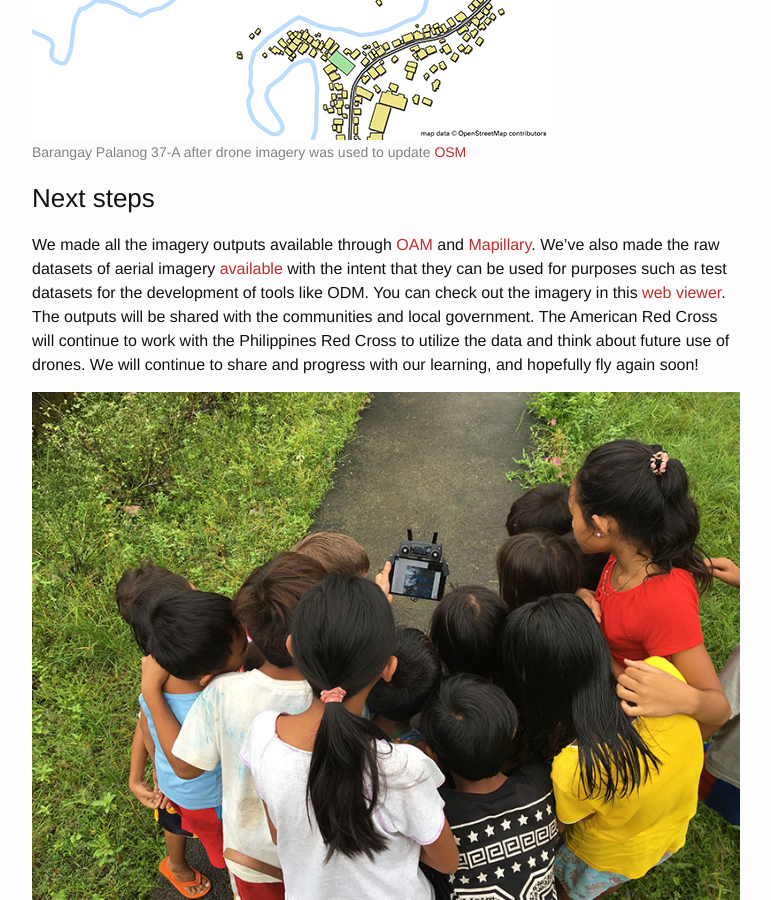
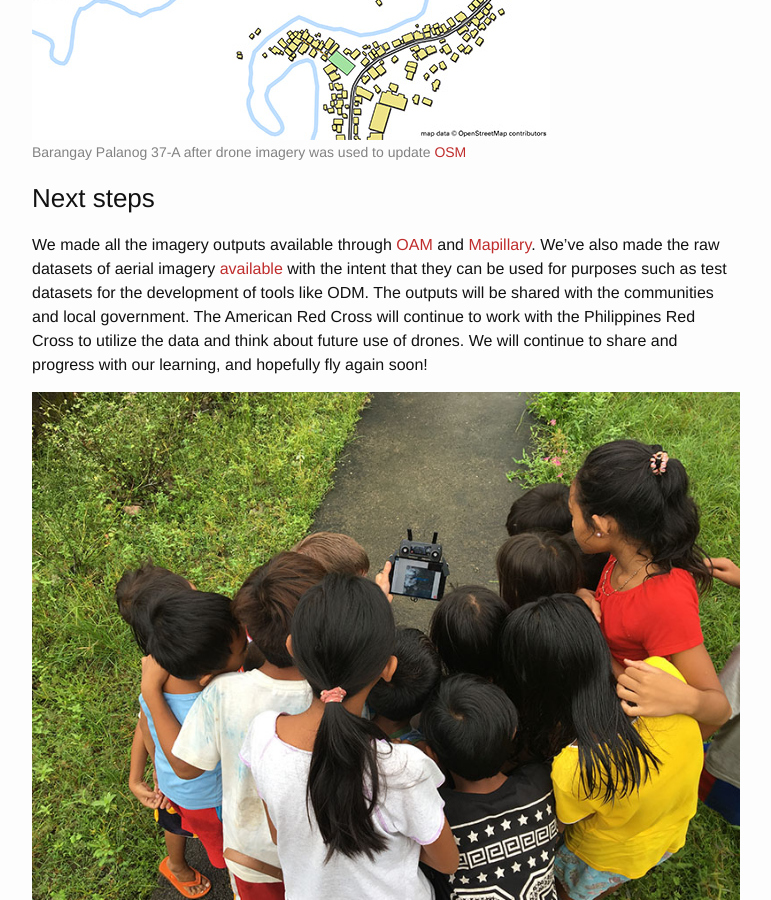
Before and after one commit to AmericanRedCross/americanredcross.github.com, a Jekyll site: the page built from _posts/2017-07-27-drone-and-street-level-imagery-in-philippines.md, in a window 1280 px wide and 900 px high, scrolled down 8990 px. Shown: the whole window, without its empty margins (254-1025 px from the left). Built offline with Jekyll 4.4.1, drawn with Linux system fonts in a browser that asks for light colours.

Commit message:
Update 2017-07-27-drone-and-street-level-imagery-in-philippines.md

```diff
--- a/_posts/2017-07-27-drone-and-street-level-imagery-in-philippines.md
+++ b/_posts/2017-07-27-drone-and-street-level-imagery-in-philippines.md
@@ -112,7 +112,7 @@ The drone imagery, and the Mapillary images as well, proved useful for detailed,
 
 ## Next steps
 We made all the imagery outputs available through [OAM](https://map.openaerialmap.org/#/125.32379150390624,10.875116370134366,9?_k=xfrwrc) and [Mapillary](https://www.mapillary.com/app/?lat=11.061160979894737&lng=125.00135879610951&z=10).
-We've also made the raw datasets of aerial imagery [available](https://docs.google.com/spreadsheets/d/1vX1C0k1TM0op9qQ0m8cXMUsMcUnzw3o7SE5dasOXbf8/edit?usp=sharing) with the intent that they can be used for purposes such as test datasets for the development of tools like ODM. You can check out the imagery in this [web viewer](https://americanredcross.github.io/ttl-imagery/). The outputs will be shared with the communities and local government. The American Red Cross will continue to work with the Philippines Red Cross to utilize the data and think about future use of drones. We will continue to share and progress with our learning, and hopefully fly again soon!
+We've also made the raw datasets of aerial imagery [available](https://docs.google.com/spreadsheets/d/1vX1C0k1TM0op9qQ0m8cXMUsMcUnzw3o7SE5dasOXbf8/edit?usp=sharing) with the intent that they can be used for purposes such as test datasets for the development of tools like ODM. The outputs will be shared with the communities and local government. The American Red Cross will continue to work with the Philippines Red Cross to utilize the data and think about future use of drones. We will continue to share and progress with our learning, and hopefully fly again soon!
 
 <img src="/img/posts/20170727_kids.jpg" alt="flying the Mavics">
 <br><span class="post-caption">Interested kids crowd around to see the screen displaying the status of one of the Mavics as it maps, CC-BY Ylla De Ocampo</span>
```
